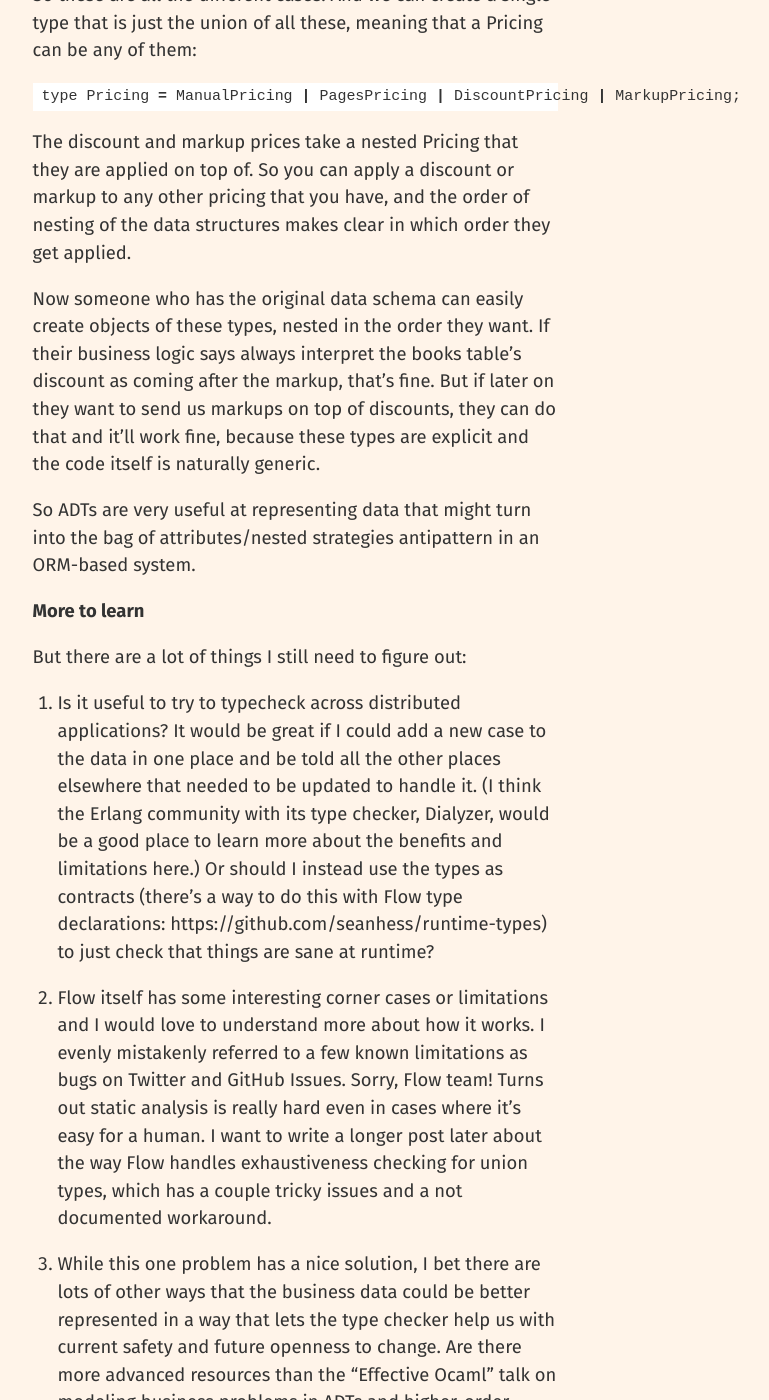
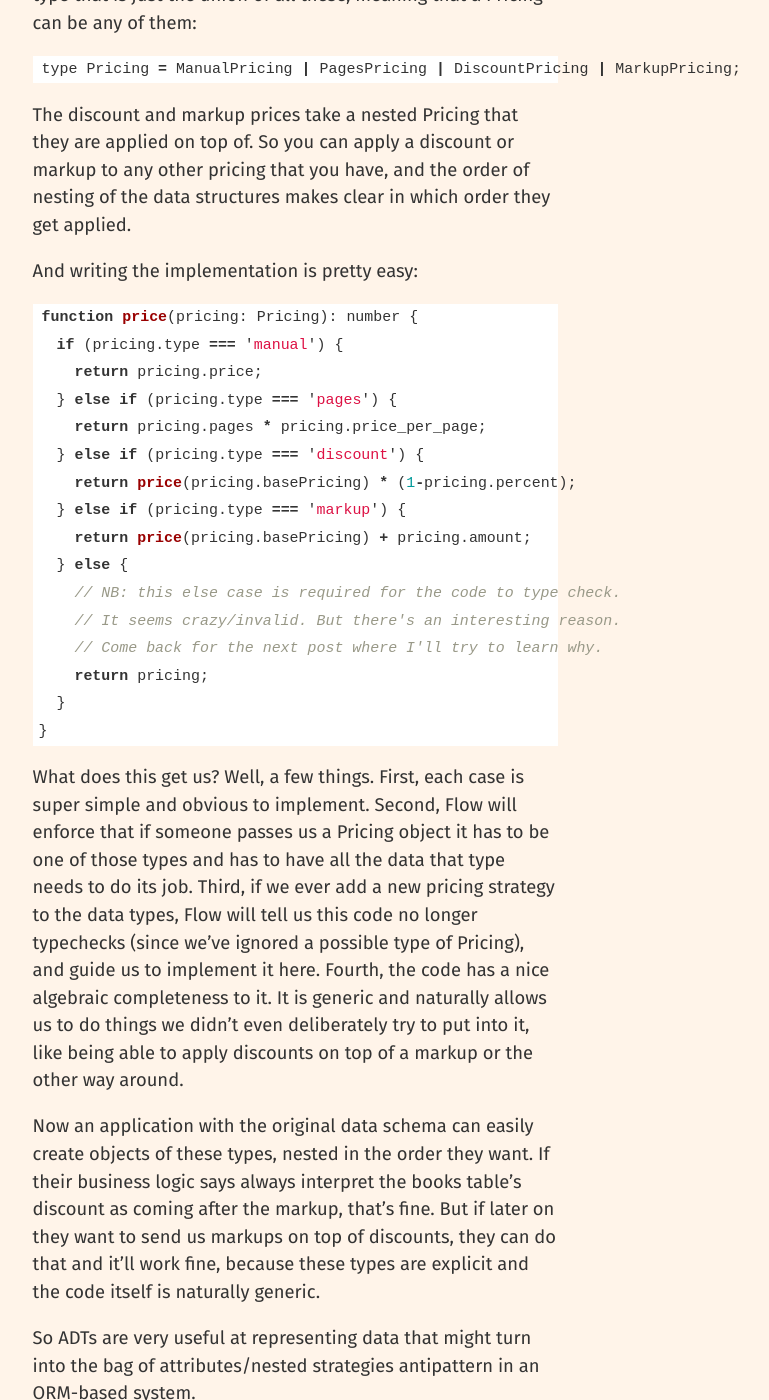
Before and after one commit to asolove/asolove.github.io, a Jekyll site: the page built from _posts/2016-04-13-modeling-with-adts.markdown, in a window 1280 px wide and 1400 px high, scrolled down 3978 px. Shown: the whole window, without its empty margins (221-990 px from the left). Built offline with Jekyll 4.4.1, drawn with Linux system fonts in a browser that asks for light colours; some of the changed text lies outside the part shown.

Commit message:
Edits to adts post.

````diff
--- a/_posts/2016-04-13-modeling-with-adts.markdown
+++ b/_posts/2016-04-13-modeling-with-adts.markdown
@@ -31,7 +31,7 @@ Although it looks crazy now, this example could easily have happened entirely th
 
 Now, no one would think an object like this looks like good OOP design. A proper design might instead have a single PricingStrategy interface with several implementations, some of them recursively using other strategies: like `PricePerPageStrategy(pages, price_per_page)` and `DiscountPriceStrategy(discount, pricing_strategy)`.
 
-But persisting data in that shape (a recursive tree with different types at each node) is not particularly easy with an ORM. You could do it with STI, but it wouldn’t be fun, and making it performant (with nested sets: https://en.wikipedia.org/wiki/Nested_set_model) would be a pain. So while you might model business data that is inherently a tree (like reporting relationships) this way, you wouldn’t want to use it for every bit of data that happens to have alternate, recursive strategies.
+But persisting data in that shape (a recursive tree with different types at each node) is not particularly easy with an ORM. You could do it with STI, but it wouldn’t be fun, and making it performant (with [nested sets](https://en.wikipedia.org/wiki/Nested_set_model)?) would be a pain. So while you might model business data that is inherently a tree (like reporting relationships) this way, you wouldn’t want to use it for every bit of data that happens to have alternate, recursive strategies.
 
 Instead, you flatten it into one table with a bunch of optional attributes and use factories and methods to guarantee invariants about which attributes have to appear together. And you write one very-well unit-tested method to do the calculation in the exact right order and hope you don’t have to touch it for a while.
 
@@ -64,7 +64,30 @@ type Pricing = ManualPricing | PagesPricing | DiscountPricing | MarkupPricing;
 
 The discount and markup prices take a nested Pricing that they are applied on top of. So you can apply a discount or markup to any other pricing that you have, and the order of nesting of the data structures makes clear in which order they get applied.
 
-Now someone who has the original data schema can easily create objects of these types, nested in the order they want. If their business logic says always interpret the books table’s discount as coming after the markup, that’s fine. But if later on they want to send us markups on top of discounts, they can do that and it’ll work fine, because these types are explicit and the code itself is naturally generic.
+And writing the implementation is pretty easy:
+
+```js
+function price(pricing: Pricing): number {
+  if (pricing.type === 'manual') {
+    return pricing.price;
+  } else if (pricing.type === 'pages') {
+    return pricing.pages * pricing.price_per_page;
+  } else if (pricing.type === 'discount') {
+    return price(pricing.basePricing) * (1-pricing.percent);
+  } else if (pricing.type === 'markup') {
+    return price(pricing.basePricing) + pricing.amount;
+  } else {
+    // NB: this else case is required for the code to type check.
+    // It seems crazy/invalid. But there's an interesting reason.
+    // Come back for the next post where I'll try to learn why.
+    return pricing;
+  }
+}
+```
+
+What does this get us? Well, a few things. First, each case is super simple and obvious to implement. Second, Flow will enforce that if someone passes us a Pricing object it has to be one of those types and has to have all the data that type needs to do its job. Third, if we ever add a new pricing strategy to the data types, Flow will tell us this code no longer typechecks (since we've ignored a possible type of Pricing), and guide us to implement it here. Fourth, the code has a nice algebraic completeness to it. It is generic and naturally allows us to do things we didn't even deliberately try to put into it, like being able to apply discounts on top of a markup or the other way around.
+
+Now an application with the original data schema can easily create objects of these types, nested in the order they want. If their business logic says always interpret the books table’s discount as coming after the markup, that’s fine. But if later on they want to send us markups on top of discounts, they can do that and it’ll work fine, because these types are explicit and the code itself is naturally generic.
 
 So ADTs are very useful at representing data that might turn into the bag of attributes/nested strategies antipattern in an ORM-based system.
 
````
